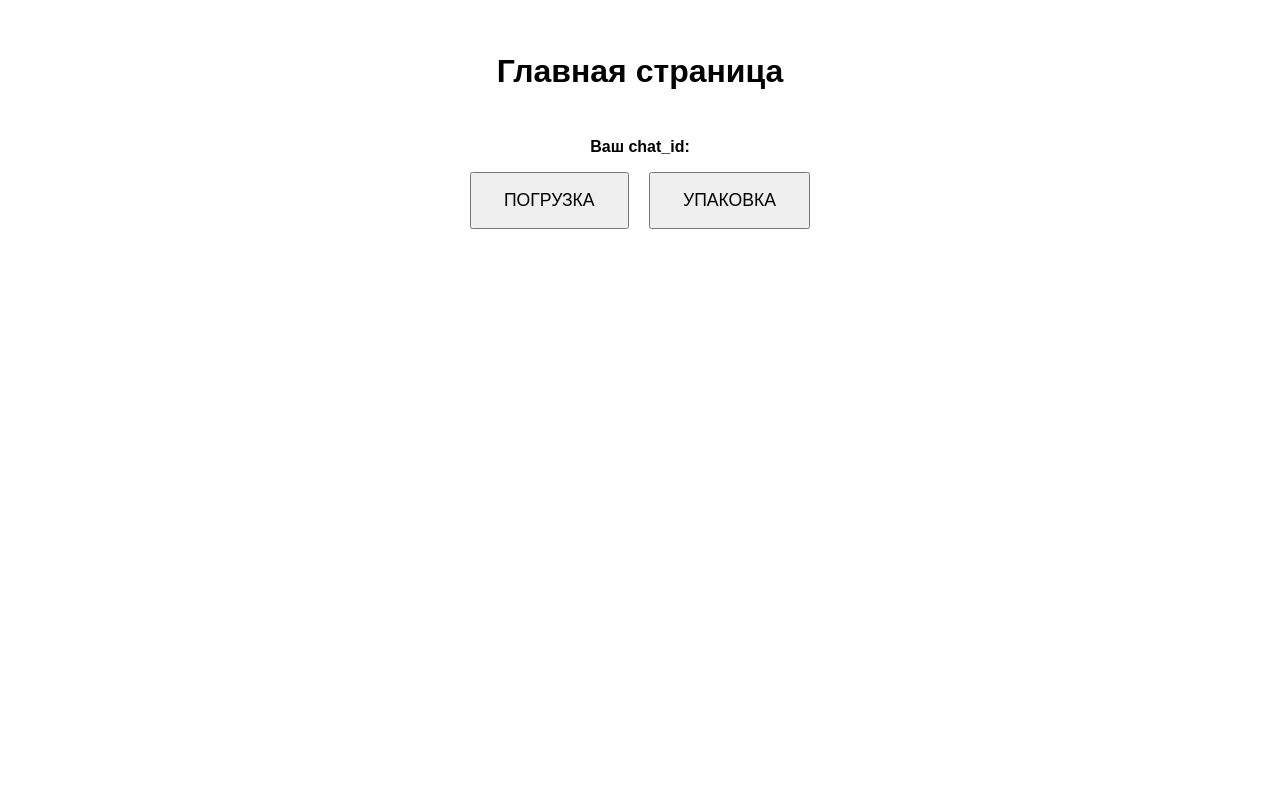
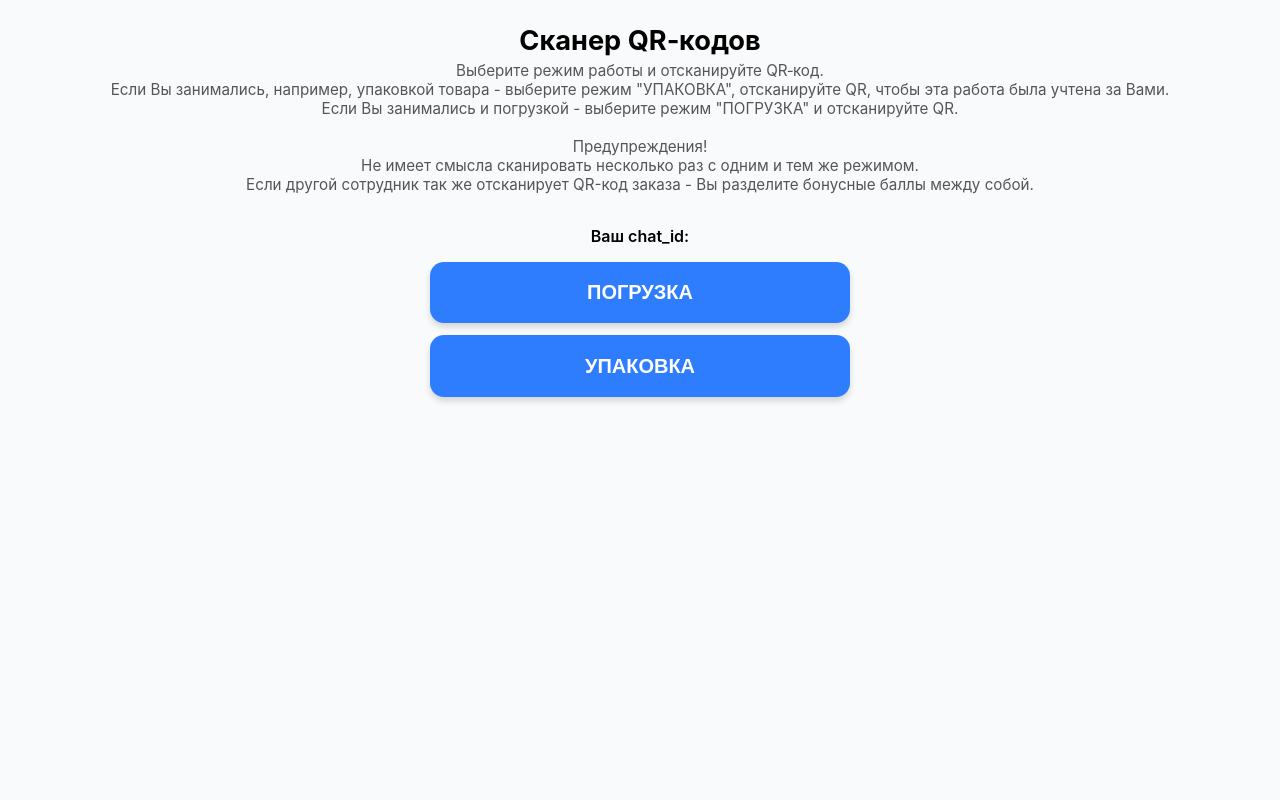
Before and after one commit to RomanL91/AppQRScan, a FastAPI app: page /m/ in a window 1280 px wide. Run offline with FastAPI, Linux system fonts and the light colour scheme; some libraries are stand-ins or nearby versions.

Commit message:
марафет шаблона

```diff
--- a/templates/main.html
+++ b/templates/main.html
@@ -11,50 +11,149 @@
     <script src="https://telegram.org/js/telegram-web-app.js"></script>
 
     <style>
+        :root {
+            --primary: #2e7dff;
+            --primary-dark: #1e5ed4;
+            --danger: #ff5252;
+            --bg: #f9fafb;
+        }
+
+        * {
+            box-sizing: border-box;
+        }
+
+        html,
         body {
-            font-family: Arial, sans-serif;
+            height: 100%;
+        }
+
+        body {
+            margin: 0;
+            padding: 0 1rem;
+            font-family: -apple-system, BlinkMacSystemFont, "Segoe UI", Roboto, Oxygen, Ubuntu, Cantarell, "Open Sans", "Helvetica Neue", sans-serif;
+            background: var(--bg);
             display: flex;
             flex-direction: column;
             align-items: center;
-            margin: 0;
-            padding: 2rem;
         }
 
-        h1 {
+        header {
+            margin-top: 1.5rem;
+            text-align: center;
+        }
+
+        header h1 {
+            margin: 0 0 0.25rem;
+            font-size: 1.7rem;
+        }
+
+        #instructions {
+            margin: 0 0 1rem;
+            font-size: 0.95rem;
+            color: #555;
+        }
+
+        #user-info {
+            font-weight: 600;
+            margin-bottom: 1rem;
+            text-align: center;
+        }
+
+        /* -------- кнопки меню -------- */
+        #menu {
+            width: 100%;
+            display: flex;
+            flex-direction: column;
+            align-items: center;
+            gap: 0.75rem;
             margin-bottom: 2rem;
         }
 
         #menu button {
-            margin: 0 0.5rem;
-            padding: 1rem 2rem;
-            font-size: 1.1rem;
+            width: 90vw;
+            max-width: 420px;
+            padding: 1.2rem 2rem;
+            font-size: 1.25rem;
+            font-weight: 600;
+            text-transform: uppercase;
+            color: #fff;
+            background: var(--primary);
+            border: none;
+            border-radius: 14px;
             cursor: pointer;
+            box-shadow: 0 4px 6px rgba(0, 0, 0, 0.15);
+            transition: background 0.2s ease, transform 0.1s ease;
         }
 
+        #menu button:active {
+            background: var(--primary-dark);
+            transform: scale(0.98);
+        }
+
+        /* -------- сканер -------- */
         #scanner {
             display: none;
             flex-direction: column;
             align-items: center;
+            width: 100%;
         }
 
         #video {
             width: 100%;
             max-width: 480px;
-            border: 2px solid #ccc;
-            border-radius: 8px;
+            border: 3px solid var(--primary);
+            border-radius: 12px;
+            background: #000;
         }
 
-        #output,
-        #user-info {
+        #output {
             margin-top: 1rem;
-            font-weight: bold;
+            font-weight: 600;
             text-align: center;
+        }
+
+        #stop-btn {
+            margin-top: 1rem;
+            padding: 0.9rem 1.6rem;
+            font-size: 1.05rem;
+            font-weight: 600;
+            color: #fff;
+            background: var(--danger);
+            border: none;
+            border-radius: 10px;
+            cursor: pointer;
+            box-shadow: 0 3px 5px rgba(0, 0, 0, 0.15);
+            transition: background 0.2s ease, transform 0.1s ease;
+        }
+
+        #stop-btn:active {
+            background: #d63c3c;
+            transform: scale(0.98);
         }
     </style>
 </head>
 
 <body>
-    <h1>Главная страница</h1>
+    <header>
+        <h1>Сканер QR‑кодов</h1>
+        <p id="instructions">
+            Выберите режим работы и отсканируйте QR‑код.
+            <br>
+            Если Вы занимались, например, упаковкой товара - выберите режим "УПАКОВКА", отсканируйте QR, чтобы эта
+            работа была учтена за Вами.
+            <br>
+            Если Вы занимались и погрузкой - выберите режим "ПОГРУЗКА" и отсканируйте QR.
+            <br>
+            <br>
+            Предупреждения!
+            <br>
+            Не имеет смысла сканировать несколько раз с одним и тем же режимом.
+            <br>
+            Если другой сотрудник так же отсканирует QR-код заказа - Вы разделите бонусные баллы между собой.
+
+
+        </p>
+    </header>
 
     <p id="user-info">Определяю chat_id…</p>
 
@@ -150,7 +249,7 @@
             video.load();
 
             scannerDiv.style.display = 'none';
-            menuDiv.style.display = 'block';
+            menuDiv.style.display = 'flex';
 
             output.textContent = '';
             operation = '';
@@ -181,7 +280,6 @@
                 qrData
             });
 
-            // fetch(`https://itinera.serveo.net/m/api/qr/?${params.toString()}`)
             fetch(`${qrApiBase}?${params.toString()}`)
                 .then(res => {
                     if (res.ok) {
```
